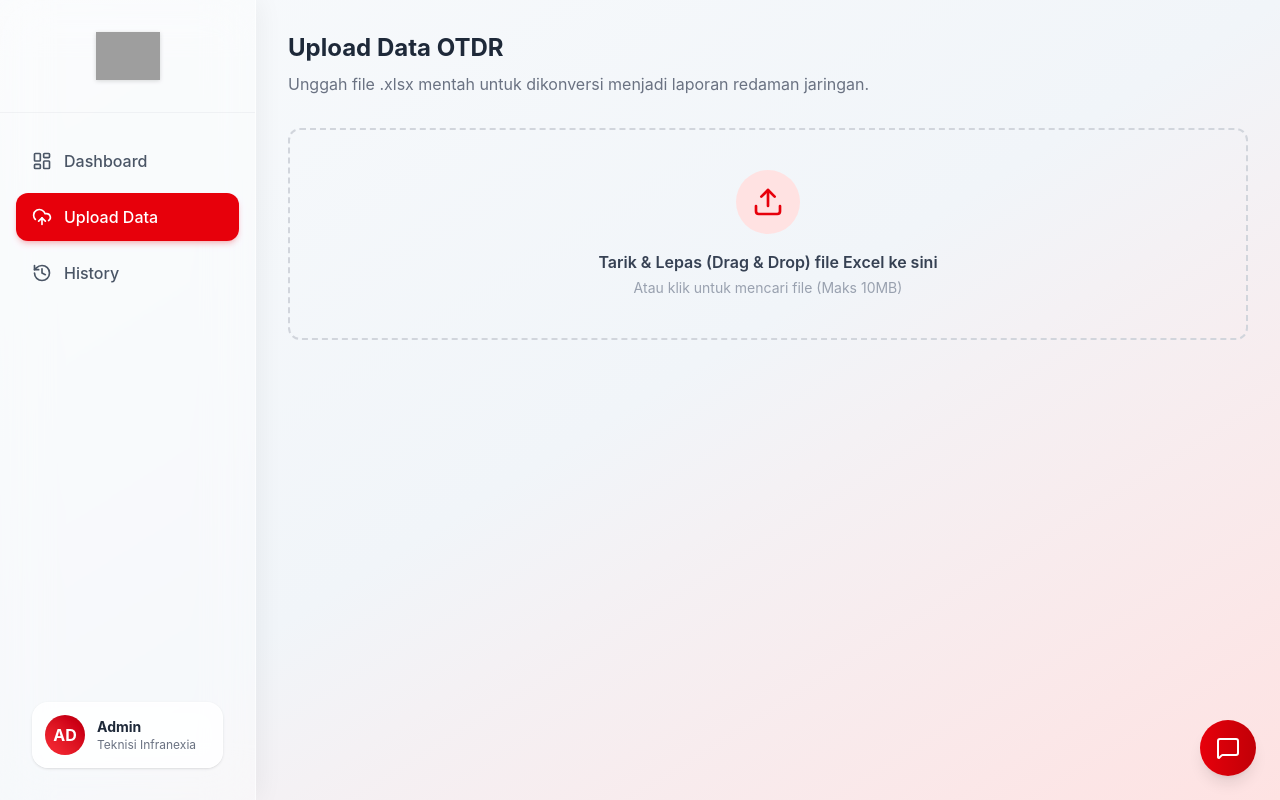
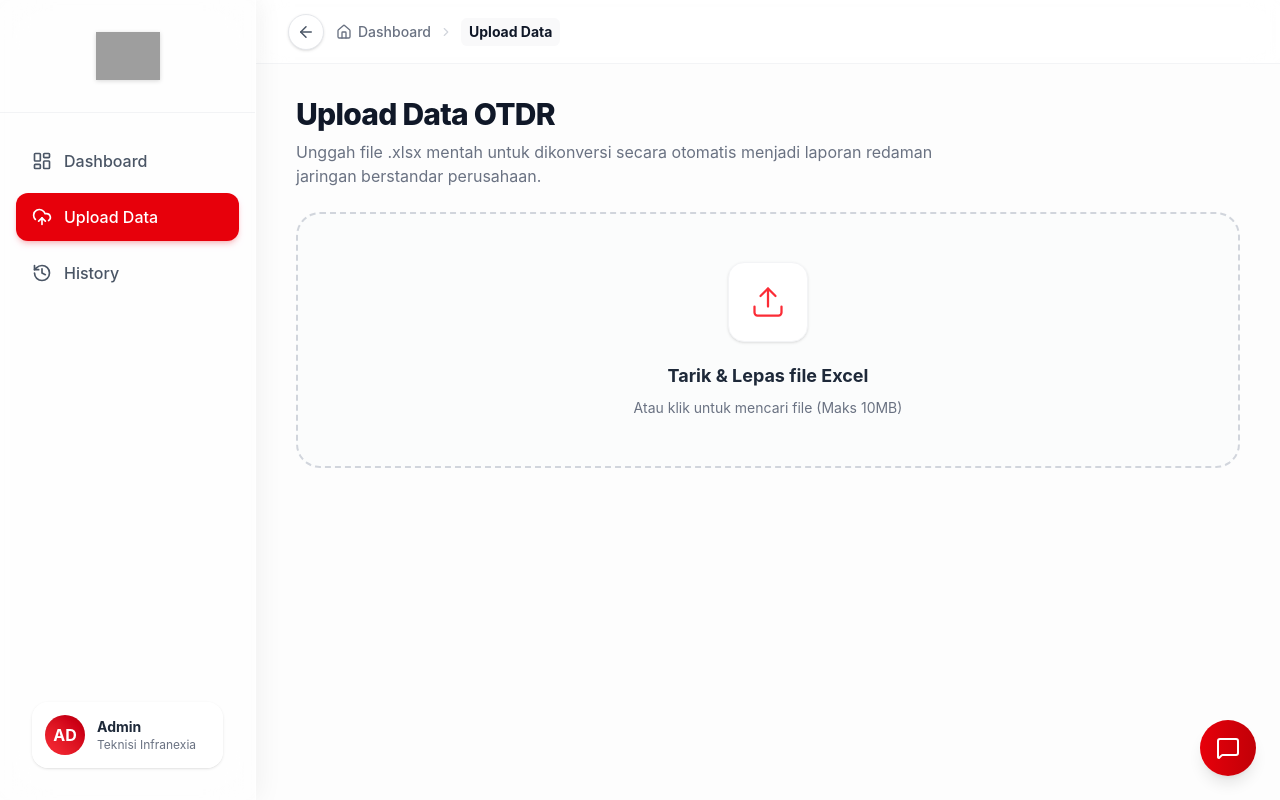
Before and after one commit to faqihhidayah876/otdr-infranexia, a React (Vite) app: page /upload in a window 1280 px wide. Built offline with nearby package versions, Linux system fonts and the light colour scheme; sample sign-in values are in the browser's storage; grey boxes are pictures that could not be loaded.

Commit message:
Fase 4.2 Improve UI

```diff
--- a/src/App.jsx
+++ b/src/App.jsx
@@ -1,27 +1,79 @@
-import { Routes, Route, Navigate } from 'react-router-dom';
+import { Routes, Route, Navigate, useLocation, useNavigate, Link } from 'react-router-dom';
+import { ArrowLeft, ChevronRight, Home } from 'lucide-react';
 import Sidebar from './components/layout/Sidebar';
 import Dashboard from './pages/Dashboard';
 import Upload from './pages/Upload';
 import History from './pages/History';
 import Login from './pages/auth/Login';
+import Settings from './pages/Settings';
 import FloatingChatbot from './components/FloatingChatbot';
-import Settings from './pages/Settings';
 
-// Komponen Pelindung Halaman
-const ProtectedRoute = ({ children }) => {
-  // Mengecek apakah sudah login (sementara menggunakan localStorage)
-  const isAuthenticated = localStorage.getItem('isLoggedIn') === 'true';
-
-  if (!isAuthenticated) {
-    return <Navigate to="/login" replace />;
-  }
+// === KOMPONEN HEADER NAVIGASI (BACK & BREADCRUMBS) - VERSI MODERN ===
+const TopHeader = () => {
+  const location = useLocation();
+  const navigate = useNavigate();
+  const pathNames = location.pathname.split('/').filter(x => x);
 
   return (
-    <div className="flex min-h-screen bg-gradient-to-br from-[#f8fafc] via-[#f1f5f9] to-[#fee2e2] font-sans text-gray-800 selection:bg-red-200">
+    // Header dengan efek kaca (glassmorphism)
+    <div className="sticky top-0 z-40 bg-white/70 backdrop-blur-lg border-b border-gray-100 flex items-center h-16 pl-16 md:pl-8 pr-4">
+      {/* Tombol Back Bulat Estetik */}
+      <button
+        onClick={() => navigate(-1)}
+        className="w-9 h-9 flex items-center justify-center mr-3 bg-white hover:bg-red-50 text-gray-600 hover:text-red-600 border border-gray-200 hover:border-red-200 rounded-full transition-all shadow-sm shrink-0"
+        title="Kembali"
+      >
+        <ArrowLeft size={18} />
+      </button>
+
+      {/* Breadcrumbs Modern */}
+      <nav className="flex items-center text-xs sm:text-sm font-medium text-gray-500 overflow-x-auto hide-scrollbar whitespace-nowrap">
+        <Link to="/" className="flex items-center gap-1.5 hover:text-red-600 transition-colors">
+          <Home size={16} />
+          <span className="hidden sm:inline">Dashboard</span>
+        </Link>
+
+        {pathNames.map((value, index) => {
+          const to = `/${pathNames.slice(0, index + 1).join('/')}`;
+          const isLast = index === pathNames.length - 1;
+
+          let title = value.charAt(0).toUpperCase() + value.slice(1);
+          if (value === 'upload') title = 'Upload Data';
+          if (value === 'history') title = 'Riwayat Kalkulasi';
+          if (value === 'settings') title = 'Pengaturan Sistem';
+
+          return (
+            <div key={to} className="flex items-center">
+              <ChevronRight size={14} className="mx-1 sm:mx-2 text-gray-300 shrink-0" />
+              {isLast ? (
+                <span className="text-gray-900 font-bold bg-gray-100/50 px-2 py-1 rounded-md">{title}</span>
+              ) : (
+                <Link to={to} className="hover:text-red-600 transition-colors">{title}</Link>
+              )}
+            </div>
+          );
+        })}
+      </nav>
+    </div>
+  );
+};
+
+// === KOMPONEN PELINDUNG HALAMAN (LAYOUT UTAMA) - VERSI MODERN ===
+const ProtectedRoute = ({ children }) => {
+  const isAuthenticated = localStorage.getItem('isLoggedIn') === 'true';
+  if (!isAuthenticated) return <Navigate to="/login" replace />;
+
+  return (
+    <div className="flex h-screen bg-[#FDFDFD] font-sans text-gray-800 selection:bg-red-200">
       <Sidebar />
-      <main className="flex-1 relative overflow-x-hidden">
-        <div className="h-full overflow-y-auto">
-          {children}
+      <main className="flex-1 relative flex flex-col overflow-hidden">
+        <TopHeader />
+
+        {/* Area konten dengan padding yang rapi dan batas lebar maksimal */}
+        <div className="flex-1 overflow-y-auto overflow-x-hidden p-4 sm:p-6 md:p-8 lg:px-10 pb-20">
+          <div className="max-w-6xl mx-auto">
+            {children}
+          </div>
         </div>
       </main>
       <FloatingChatbot />
@@ -29,6 +81,7 @@ const ProtectedRoute = ({ children }) => {
   );
 };
 
+// === ROUTING UTAMA ===
 function App() {
   return (
     <Routes>
--- a/src/components/layout/Sidebar.jsx
+++ b/src/components/layout/Sidebar.jsx
@@ -37,9 +37,9 @@ export default function Sidebar() {
       {/* Tombol Hamburger untuk Mobile */}
       <button
         onClick={() => setIsOpen(!isOpen)}
-        className="md:hidden fixed top-4 left-4 z-[60] p-2 bg-white/90 backdrop-blur-md rounded-lg shadow-sm border border-gray-200 text-red-600"
+        className="md:hidden fixed top-3.5 left-3 z-[60] w-9 h-9 flex items-center justify-center bg-white/90 backdrop-blur-md border border-gray-200 rounded-full text-gray-700 shadow-sm hover:text-red-600 transition-colors"
       >
-        {isOpen ? <X size={24} /> : <Menu size={24} />}
+        {isOpen ? <X size={20} /> : <Menu size={20} />}
       </button>
 
       {/* Overlay Gelap */}
--- a/src/pages/Upload.jsx
+++ b/src/pages/Upload.jsx
@@ -28,7 +28,7 @@ export default function Upload() {
       setSelectedFile(file);
       setErrorMessage('');
       setStatus('idle');
-      setResultData(null); // Reset hasil tabel jika file baru dipilih
+      setResultData(null);
       setSearchTerm('');
       setCurrentPage(1);
     }
@@ -71,14 +71,14 @@ export default function Upload() {
       setDownloadUrl(response.download_url || payload.download_url || null);
 
       setStatus('success');
-      setCurrentPage(1); // Reset page saat hasil baru muncul
+      setCurrentPage(1);
     } catch (error) {
       setStatus('error');
       setErrorMessage(typeof error === 'string' ? error : error.message || 'Gagal menghubungi server. Periksa koneksi atau URL API.');
     }
   };
 
-  // Logika Filter & Pencarian untuk Tabel Hasil
+  // Logika Filter & Pencarian
   const filteredResult = resultData?.filter(item => {
     const searchLower = searchTerm.toLowerCase();
     return (
@@ -87,7 +87,6 @@ export default function Upload() {
     );
   }) || [];
 
-  // Logika Pagination untuk Tabel Hasil
   const totalPages = Math.ceil(filteredResult.length / itemsPerPage);
   const startIndex = (currentPage - 1) * itemsPerPage;
   const currentResult = filteredResult.slice(startIndex, startIndex + itemsPerPage);
@@ -98,57 +97,49 @@ export default function Upload() {
   };
 
   return (
-    <div className="p-4 md:p-8 pt-20 md:pt-8 max-w-5xl mx-auto relative animate-page">
-      <h2 className="text-2xl font-bold text-gray-800">Upload Data OTDR</h2>
-      <p className="text-gray-500 mt-2 mb-8">Unggah file .xlsx mentah untuk dikonversi menjadi laporan redaman jaringan.</p>
+    <div className="animate-page space-y-6">
+      <div>
+        <h2 className="text-2xl sm:text-3xl font-extrabold text-gray-900 tracking-tight">Upload Data OTDR</h2>
+        <p className="text-gray-500 mt-2 text-sm sm:text-base max-w-2xl">Unggah file .xlsx mentah untuk dikonversi secara otomatis menjadi laporan redaman jaringan berstandar perusahaan.</p>
+      </div>
 
-      {/* Area Dropzone */}
+      {/* Area Dropzone yang Lebih Premium */}
       <div
-        className={`border-2 border-dashed rounded-xl p-10 flex flex-col items-center justify-center transition-all duration-300 relative z-10 ${
-          isDragging ? 'border-red-500 bg-red-50 scale-[1.02]'
-            : selectedFile ? 'border-green-500 bg-green-50'
-            : 'border-gray-300 hover:border-red-400 hover:bg-red-50/50 cursor-pointer'
+        className={`border-2 border-dashed rounded-3xl p-8 sm:p-12 flex flex-col items-center justify-center transition-all duration-300 relative z-10 ${
+          isDragging
+            ? 'border-red-400 bg-red-50/50 scale-[1.01]'
+            : selectedFile
+              ? 'border-green-400 bg-green-50/30'
+              : 'border-gray-300 bg-gray-50/30 hover:border-red-300 hover:bg-red-50/20 cursor-pointer'
         }`}
         onClick={() => !selectedFile && inputRef.current?.click()}
         onDragOver={handleDragOver}
         onDragLeave={handleDragLeave}
         onDrop={handleDrop}
       >
-        <input
-          type="file"
-          ref={inputRef}
-          className="hidden"
-          accept=".xlsx, .xls"
-          onChange={handleFileSelect}
-        />
+        <input type="file" ref={inputRef} className="hidden" accept=".xlsx, .xls" onChange={handleFileSelect} />
 
         {!selectedFile ? (
           <>
-            <div className={`w-16 h-16 rounded-full flex items-center justify-center mb-4 transition-colors ${isDragging ? 'bg-red-200 text-red-700' : 'bg-red-100 text-red-600'}`}>
-              <UploadIcon size={32} />
+            <div className={`w-20 h-20 rounded-2xl flex items-center justify-center mb-5 transition-colors shadow-sm ${isDragging ? 'bg-red-100 text-red-600' : 'bg-white text-red-500 border border-gray-100'}`}>
+              <UploadIcon size={36} strokeWidth={1.5} />
             </div>
-            <p className="font-semibold text-gray-700 text-center">
-              {isDragging ? 'Lepaskan file di sini...' : 'Tarik & Lepas (Drag & Drop) file Excel ke sini'}
+            <p className="font-bold text-gray-800 text-center text-lg">
+              {isDragging ? 'Lepaskan file di sini...' : 'Tarik & Lepas file Excel'}
             </p>
-            <p className="text-sm text-gray-400 mt-1">Atau klik untuk mencari file (Maks 10MB)</p>
+            <p className="text-sm text-gray-500 mt-2 text-center">Atau klik untuk mencari file (Maks 10MB)</p>
           </>
         ) : (
-          <div className="flex items-center gap-4 w-full max-w-md bg-white p-4 rounded-lg shadow-sm border border-green-200 relative z-20">
-            <FileSpreadsheet className="text-green-600" size={32} />
+          <div className="flex items-center gap-4 w-full max-w-md bg-white p-5 rounded-2xl shadow-sm border border-green-100 relative z-20">
+            <div className="p-3 bg-green-50 rounded-xl text-green-600"><FileSpreadsheet size={28} /></div>
             <div className="flex-1 min-w-0">
-              <p className="font-medium text-gray-800 truncate">{selectedFile.name}</p>
-              <p className="text-xs text-gray-500">{(selectedFile.size / 1024 / 1024).toFixed(2)} MB</p>
+              <p className="font-bold text-gray-900 truncate">{selectedFile.name}</p>
+              <p className="text-xs text-gray-500 font-medium">{(selectedFile.size / 1024 / 1024).toFixed(2)} MB</p>
             </div>
             <button
               type="button"
-              onClick={(e) => {
-                e.stopPropagation();
-                setSelectedFile(null);
-                setStatus('idle');
-                setResultData(null);
-                if (inputRef.current) inputRef.current.value = '';
-              }}
-              className="p-2 text-gray-400 hover:text-red-600 hover:bg-red-50 rounded-md transition-colors"
+              onClick={(e) => { e.stopPropagation(); setSelectedFile(null); setStatus('idle'); setResultData(null); }}
+              className="p-2 text-gray-400 hover:text-red-600 hover:bg-red-50 rounded-lg transition-colors"
             >
               <X size={20} />
             </button>
@@ -190,7 +181,6 @@ export default function Upload() {
             </div>
 
             <div className="flex flex-col md:flex-row items-center gap-3">
-              {/* Input Pencarian Khusus di Tabel Hasil */}
               <div className="relative w-full md:w-60">
                 <div className="absolute inset-y-0 left-0 pl-3 flex items-center pointer-events-none">
                   <Search size={16} className="text-gray-400" />
```
Also changed, not shown: src/pages/Dashboard.jsx (+3 -10 lines), src/pages/History.jsx (+2 -11 lines), src/pages/Settings.jsx (+3 -14 lines).
